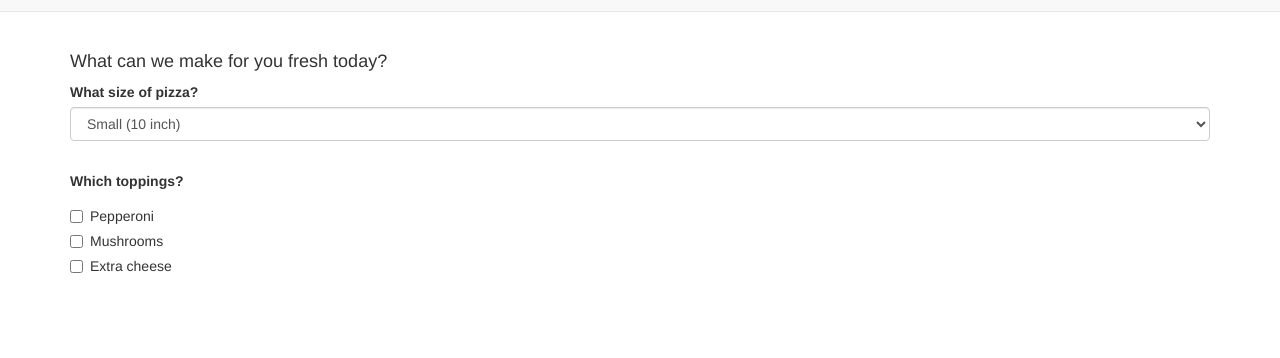
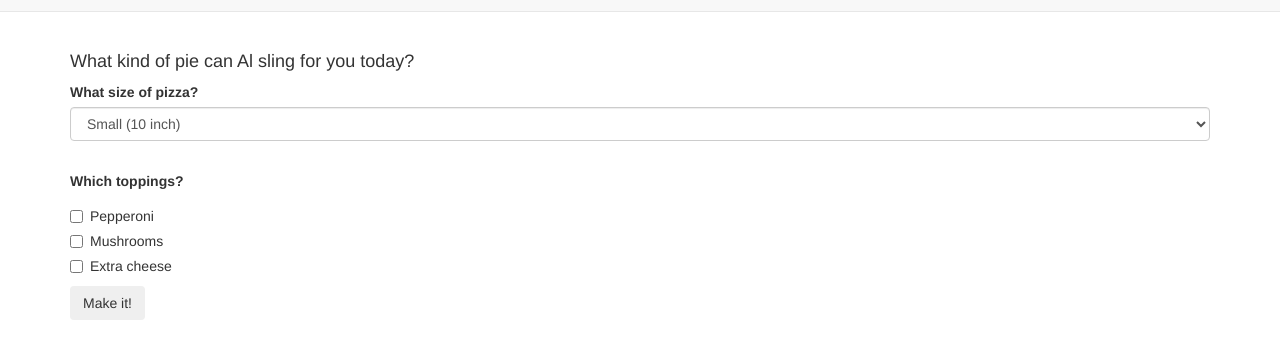
Before and after one commit to anthgold/pizza, a plain HTML site: page index.html in a window 1280 px wide. Shown: the part 38-396 px from the top of the page. Drawn offline with Linux system fonts and the light colour scheme.

Commit message:
adds submit button

```diff
--- a/index.html
+++ b/index.html
@@ -15,7 +15,7 @@
     </div>
     // Body
     <div class="container">
-      <h4>What can we make for you fresh today?</h4>
+      <h4>What kind of pie can Al sling for you today?</h4>
 
         <div id="blanks">
         <form>
@@ -27,8 +27,7 @@
           <option>Large (18 inch)</option>
         </select>
 
-        <!-- Radio buttons -->
-        <!-- Need to change to Checkboxes -->
+        <!-- Checkboxes -->
         <div id="which-toppings">
           <label>Which toppings?</label>
         </div> <!-- Closes id which-toppings -->
@@ -50,6 +49,8 @@
             Extra cheese
           </label>
         </div>
+        <!-- Order button -->
+        <button type="submit" class="btn">Make it!</button>
         </form>
       </div> <!-- Closes id blanks -->
     </div> <!-- Closes class container -->
```
